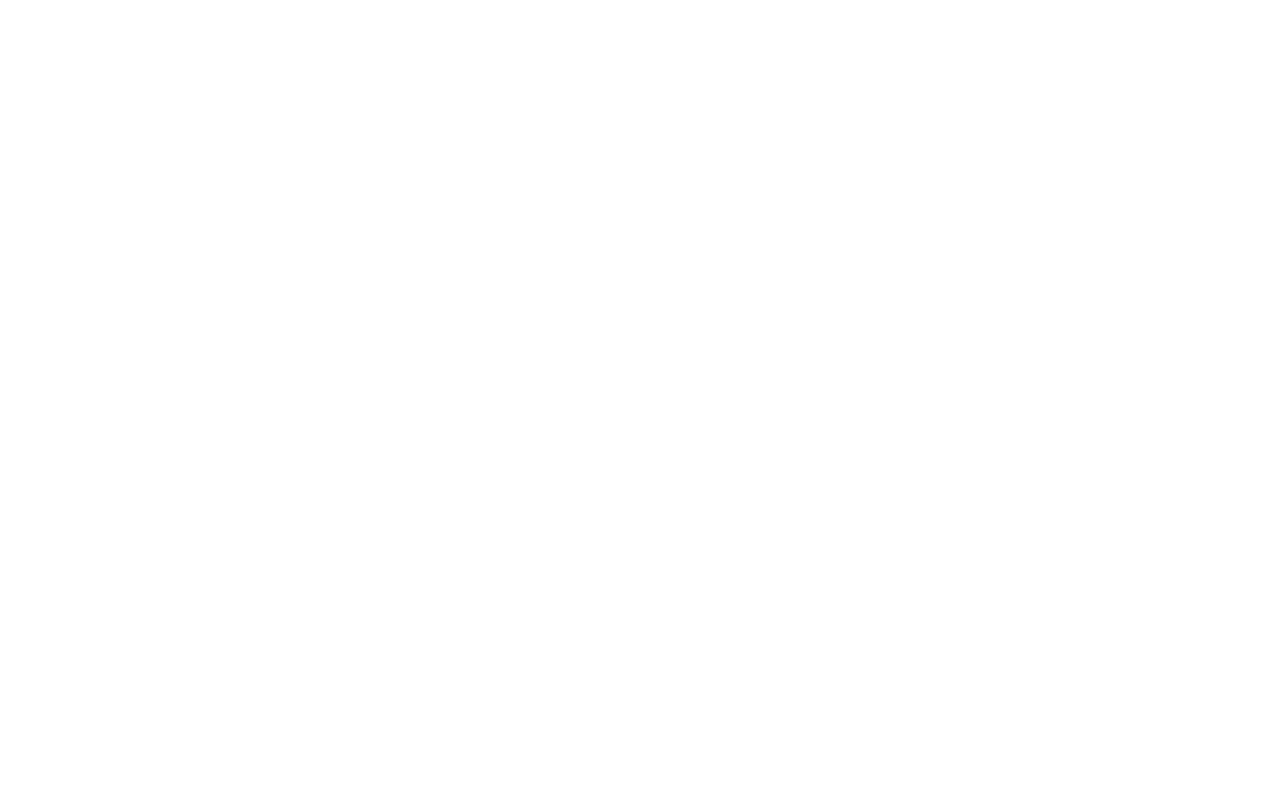
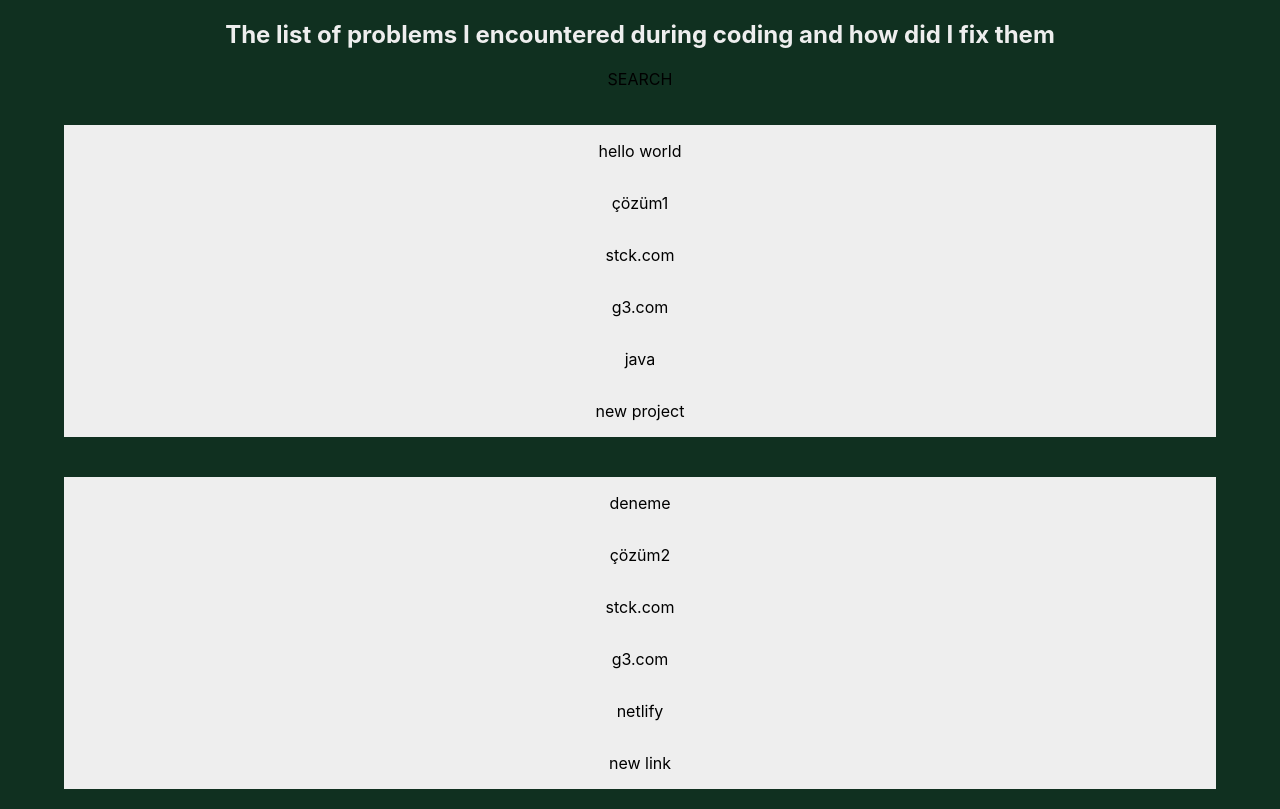
Before and after one commit to bilalozlu/homepage, a React (Create React App) app: page /solutions in a window 1280 px wide. Before the commit this address had no page. Built offline with nearby package versions, Linux system fonts and the light colour scheme.

Commit message:
solutions page started

```diff
--- a/src/index.js
+++ b/src/index.js
@@ -5,6 +5,7 @@
 import App from './App';
 import Portfolio from './portfolio';
 import Projects from './projects';
+import Solutions from './solutions';
 
 import reportWebVitals from './reportWebVitals';
 
@@ -16,6 +17,7 @@
           <Route path="/" element={<App/>}/>
           <Route path="/portfolio" element={<Portfolio/>}/>
           <Route path="/projects" element={<Projects/>}/>
+          <Route path="/solutions" element={<Solutions/>}/>
         </Routes>
     </BrowserRouter>
   </React.StrictMode>
--- /dev/null
+++ b/src/solutions.css
@@ -0,0 +1,18 @@
+.solutions {
+    position: absolute;
+    width: 100%;
+    min-height: 100%;
+    background-color: #103020;
+    text-align: center;
+}
+
+.solutionsTitle {
+    color: #eee;
+    }
+
+.solutionsList {
+    margin: 20px 0;
+    width: 90%;
+    display: inline-grid;
+    background-color: #eee;
+}
--- /dev/null
+++ b/src/solutions.js
@@ -0,0 +1,52 @@
+import './solutions.css'
+
+function Projects() {
+    const solutionsList = [
+        {
+            problem: "hello world",
+            solution: "çözüm1",
+            links: ["stck.com", "g3.com"],
+            tags: ["java", "new project"],
+            date: "29.10.1994"
+        },
+        {
+            problem: "deneme",
+            solution: "çözüm2",
+            links: ["stck.com", "g3.com"],
+            tags: ["netlify", "new link"],
+            date: "11.11.2022"
+        }
+    ]
+    return (
+        <div className="solutions">
+            <h2 className='solutionsTitle'>
+                The list of problems I encountered during coding and how did I fix them
+            </h2>
+            <div>
+                <p>SEARCH</p>
+            </div>
+            {solutionsList.map((data) =>
+                <div className='solutionsList'>
+                    <p>
+                        {data.problem}
+                    </p>
+                    <p>
+                        {data.solution}
+                    </p>
+                    {
+                        data.links.map(link =>
+                            <p>{link}</p>
+                        )
+                    }
+                    {
+                        data.tags.map(tag =>
+                            <p>{tag}</p>
+                        )
+                    }
+                </div>
+            )}
+        </div>
+    );
+}
+
+export default Projects;
```
